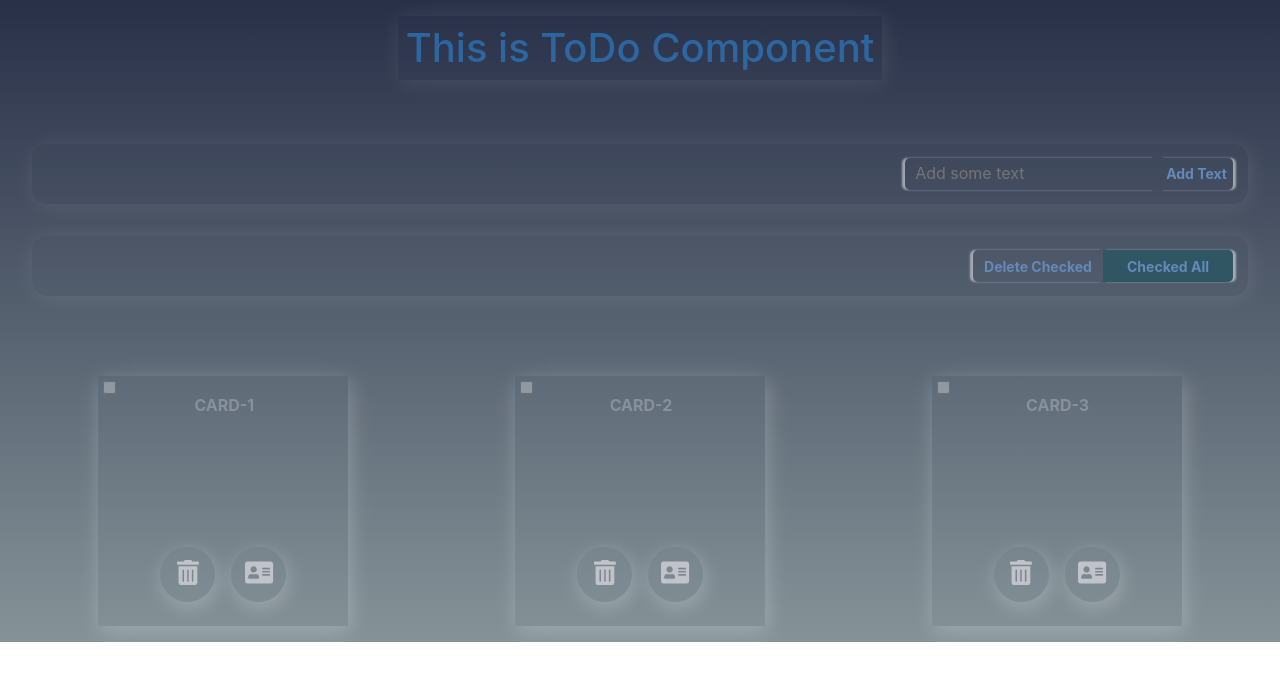
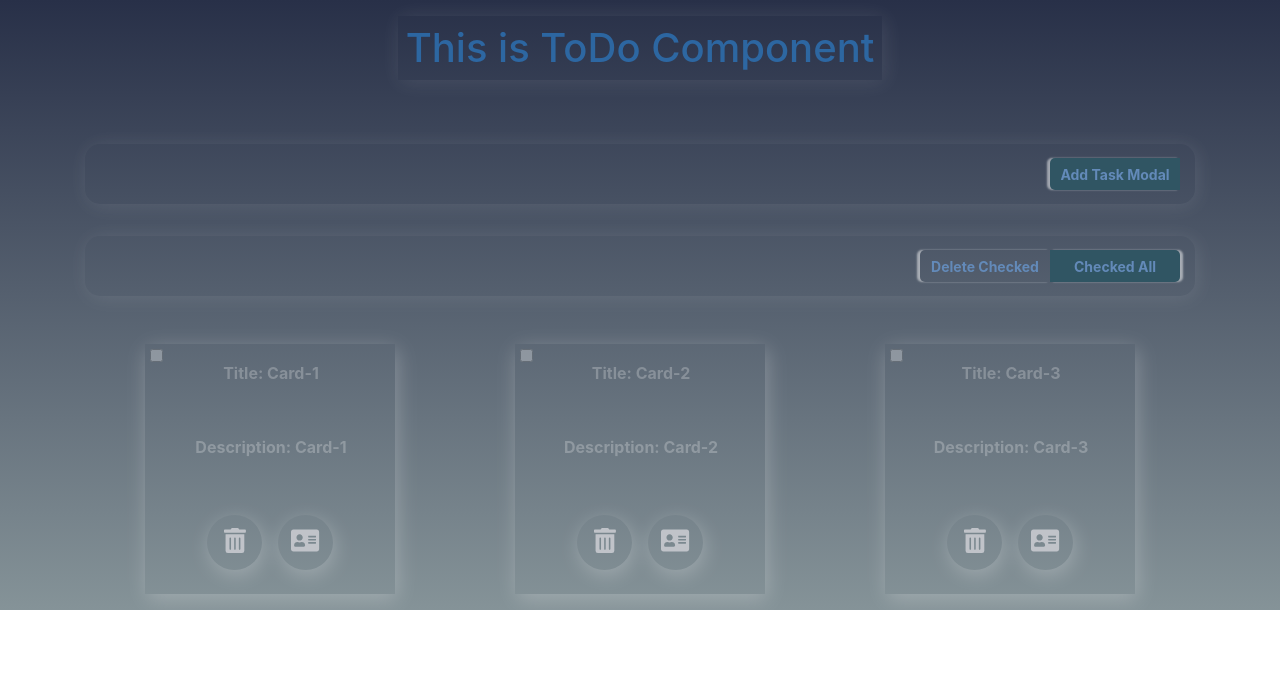
Before and after one commit to gev707/React-ToDo, a React (Create React App) app: page / in a window 1280 px wide. Shown: the top 680 px of the page. Built offline with nearby package versions, Linux system fonts and the light colour scheme.

Commit message:
Modal for Add Card

```diff
--- a/src/App.css
+++ b/src/App.css
@@ -5,6 +5,15 @@
   display: block;
   text-align: center;
   background: linear-gradient(#283048,#859398);
+}
+::-webkit-scrollbar{
+  width: 5px;
+}
+::-webkit-scrollbar-thumb{
+  background: #859398;
+}
+::-webkit-scrollbar-track{
+  background: #3e4866;
 }
 .pos-relative{
   position: relative;
@@ -17,13 +26,6 @@ h2{
   color:rgba(44, 116, 184, 0.788);
   font-size: 2rem;
 }
-
-.d-flex {
-  display: flex;
-}
-.justify-content-around{
-  justify-content: space-around;
-}
 h1{
   text-align: center;
   display: inline-block;
@@ -34,34 +36,72 @@ h1{
   margin-top:1rem !important;
   margin-bottom: 2rem !important;
 }
-.br-2 {
-  border:2px solid red;
-  color: #fff;
+.d-flex {
+  display: flex;
+}
+.justify-content-between{
+  justify-content: space-between;
+}
+.justify-content-around{
+  justify-content: space-around;
 }
 
-.menu {
-  display: flex;
-  align-items: center;
-  justify-content: space-between;
-  width:auto;
-  margin:1rem auto;
-  height: auto;
-  background: #283048;
-  color: #fff;
-  font-size: 20px;
-  padding: 1rem;
+.container {
+  width: 100%;
+  padding-right: 15px;
+  padding-left: 15px;
+  margin-right: auto;
+  margin-left: auto;
 }
-.menu p ,h2{
- margin: 0;
+.row {
+  width:100%;
 }
-.btn-product {
-  margin-left: 25px;
-  background: #283048;
-  color: #fff;
-  padding: 0.5rem;
-  border-radius: 15px;
-  box-shadow: 0px 5px 12px #00000080;
+.col {
+  width:100%;
 }
-.product{
-  padding-block-end: 1rem;
+@media screen and (min-width: 1200px){
+  .container {
+    max-width: 1170px;
+  }
+  .col{
+    width:33.333% !important;
+  }
 }
+
+@media  screen and (min-width: 992px){
+  .container {
+    max-width: 960px;
+  }
+  .col{
+    width:33.333% !important;
+  }
+  .textHolder {
+    display: flex;
+    justify-content: space-around;
+    flex-wrap:wrap;
+    margin: 4rem 0;
+  }
+  .inputHolder {
+    display: flex;
+
+  }
+}
+.filter{
+  filter:blur(2px)
+}
+.noFilter {
+  filter: blur(0);
+}
+
+@media screen and (max-width: 767px){
+  .container {
+    max-width: 720px;
+  }
+}
+
+@media (min-width: 320px){
+  .container {
+    max-width: 100%;
+  }
+
+}
--- a/src/App.js
+++ b/src/App.js
@@ -8,7 +8,6 @@ class App extends React.Component {
   render() {
       return (
         <div className='App'>
-          <h1>This is ToDo Component</h1>
           <ToDo />
         </div>
       )
--- a/src/Components/Todo/AddTask/AddTask.jsx
+++ b/src/Components/Todo/AddTask/AddTask.jsx
@@ -1,52 +1,82 @@
-import React from "react";
+import React, { PureComponent, createRef } from "react";
 import styles from '../todo.module.css'
 import PropTypes from 'prop-types';
 
-class AddTask extends React.PureComponent {
-    state = {
-        inputValue: ''
+class AddTask extends PureComponent {
+    constructor(props) {
+        super(props);
+        this.inputRef = createRef();
+        this.state = {
+            title: '',
+            description: ''
         }
+    };
+
     handleChangeInputValue = (event) => {
-        const { value } = event.target
+        const { name, value } = event.target;
         this.setState({
-            inputValue: value
+            [name]: value
         })
     };
-    handleEnter = (event) => {
-        this.handleSubmit = () => {
-            this.props.addTask(this.state.inputValue);
+
+    handleSubmit = ({ key,type }) => {
+        const { title, description } = this.state;
+        if (!title || !description || (type === 'keypress' && key !== 'Enter')) return;
+        const formData = {
+            title,
+            description
+        }
+        this.props.addTask(formData)
         this.setState({
-                inputValue: ''
+            title: '',
+            description: ''
         })
     };
-        if (event.key === 'Enter') this.handleSubmit()
-    }
+
+    componentDidMount() {
+        this.inputRef.current.focus();
+    };
+
     render() {
-        const {isAnyTasksChecked} =this.props;
-        const{inputValue} = this.state;
+
+        const { isAnyTasksChecked } = this.props;
+        const { title, description } = this.state;
+
         return (
+
             <div>
                 <div className={styles.inputHolder}>
-                    <div>
                     <input
+                        name='title'
                         className={styles.inputItem}
                         type="text"
                         placeholder='Add some text'
                         onChange={this.handleChangeInputValue}
-                            onKeyPress={this.handleEnter}
-                            value={this.state.inputValue}
+                        onKeyPress={this.handleSubmit}
+                        value={title}
                         disabled={isAnyTasksChecked}
+                        ref={this.inputRef}
                     />
                     <button
-                            className={!!inputValue ? styles.btnAdd : styles.disabledBtn}
+                        className={!!title ? styles.btnAdd : styles.disabledBtn}
                         onClick={this.handleSubmit}
-                            disabled={isAnyTasksChecked}
+                        disabled={isAnyTasksChecked || !title || !description}
                     >
                         Add Text
                         </button>
                 </div>
+                <div>
+                    <textarea
+                        name='description'
+                        className={styles.textarea}
+                        onChange={this.handleChangeInputValue}
+                        placeholder='Description...'
+                        style={{ resize: 'none' }}
+                        value={description}>
+                    </textarea>
                 </div>
             </div>
+
         )
     }
 }
--- a/src/Components/Todo/Modal/Modal.jsx
+++ b/src/Components/Todo/Modal/Modal.jsx
@@ -1,29 +1,96 @@
 import PropTypes from 'prop-types';
-import React from "react";
+import React, { PureComponent, createRef } from "react";
 import styles from "./modal.module.css";
-const Modal =({
-    isOpen,
-    editTask
-    })=>{
+class Modal extends PureComponent {
+    constructor(props) {
+        super(props);
+        this.inputRef = createRef();
+        this.state = {
+            title: '',
+            description: ''
+        }
+    };
 
-    return (
-        <div >
-            <div className={!isOpen ? styles.modalClose:styles.modalHolder}>
-                <div
-                className={styles.closeModal}
-                onClick={()=>editTask()}
-                >
-                    <span></span>
+    handleChangeInputValue = (event) => {
+        const { name, value } = event.target;
+        this.setState({
+            [name]: value
+        })
+    };
+
+    handleSubmit = ({ key,type }) => {
+        const { title, description } = this.state;
+        if (!title || !description || (type === 'keypress' && key !== 'Enter')) return;
+        const formData = {
+            title,
+            description
+        }
+        this.props.addTask(formData)
+        this.setState({
+            title: '',
+            description: ''
+        },()=>{
+            this.props.onHide()
+        })
+    };
+
+    componentDidMount() {
+        this.inputRef.current.focus();
+    }
+
+    render(){
+        const {onHide} = this.props;
+        const {title,description} = this.state
+
+        return (
+                <div className={styles.modalHolder}>
+                    <div  className={styles.closeModal}>
+                        <span onClick={onHide}></span>
+                    </div>
+                    <h2>Create Your Card</h2>
+                    <div className='p-2'>
+                        <div className={styles.inputHolder}>
+                            <input
+                                name='title'
+                                className={styles.inputItem}
+                                type="text"
+                                placeholder='Add some text'
+                                onChange={this.handleChangeInputValue}
+                                onKeyPress={this.handleSubmit}
+                                value={title}
+                                ref={this.inputRef}
+                            />
+
+                        </div>
+                        <div>
+                            <textarea
+                                name='description'
+                                className={styles.textarea}
+                                onChange={this.handleChangeInputValue}
+                                placeholder='Description...'
+                                style={{ resize: 'none' }}
+                                value={description}
+                                >
+                            </textarea>
+                        </div>
+                    </div>
+                    <div className={styles.btnSave}>
+                        <button
+                            onClick={onHide}
+                            >Close Card
+                        </button>
+                        <button
+                            onClick={this.handleSubmit}
+                            >Add Card
+                        </button>
+                    </div>
                 </div>
-                <h2>Create Your Card</h2>
-                <button>Edit Card</button>
-            </div>
-        </div>
+        )
+    }
 
-    )
 }
 Modal.propTypes = {
-    isOpen:PropTypes.bool.isRequired,
+    isOpen:PropTypes.bool,
     editTask:PropTypes.func
 }
 export default Modal
--- a/src/Components/Todo/Tasks/Task.jsx
+++ b/src/Components/Todo/Tasks/Task.jsx
@@ -11,23 +11,23 @@ const Task = ({
     deleteTask,
     isAnyTaskChecked,
     isChecked,
-    editTask
+    toggleOpenModal
     }) => {
     return (
         <div className={!isChecked ? styles.taskHolder : styles.tasks}>
             <input
                 className={styles.check}
                 type='checkbox'
-                onChange={() => handleToggleCheckTasks(task._id)}
+                onChange={(e) => handleToggleCheckTasks(task._id)}
                 checked={isChecked}
             />
-            {console.log(isChecked)}
             <div className={styles.taskFlex}>
-                <p>{task.text}</p>
+                <p>Title: {task.title}</p>
+                <p>Description: {task.description}</p>
                 <div>
                     <button>
                         <FontAwesomeIcon
-                            onClick={(e) => deleteTask(task._id)}
+                            onClick={() => deleteTask(task._id)}
                             icon={faTrashAlt}
                             disabled={isAnyTaskChecked}
                         />
@@ -35,7 +35,7 @@ const Task = ({
                     <button>
                         <FontAwesomeIcon
                             icon={faAddressCard}
-                            onClick={()=>editTask()}
+                            onClick={toggleOpenModal}
                         />
                     </button>
                 </div>
@@ -48,13 +48,12 @@ const Task = ({
 Task.propTypes = {
     task:PropTypes.shape({
         _id:PropTypes.string.isRequired,
-        text:PropTypes.string,
+        title:PropTypes.string.isRequired,
+        description:PropTypes.string.isRequired
     }),
     handleToggleCheckTasks:PropTypes.func,
-    deleteTask:PropTypes.func,
-    editTask:PropTypes.func,
-    isAnyTaskChecked:PropTypes.bool,
-    isChecked:PropTypes.bool.isRequired
+    deleteTask:PropTypes.func.isRequired,
+    isChecked:PropTypes.bool
 
 }
 export default memo(Task);
--- a/src/Components/Todo/Tasks/task.module.css
+++ b/src/Components/Todo/Tasks/task.module.css
@@ -6,8 +6,8 @@
     box-shadow: 2px 5px 20px rgb(255 255 255 / 25%);
     text-shadow: 1px 1px rgb(250 250 250 / 25%);
     font-weight: 700;
-    text-transform: uppercase;
-    padding:1rem 0 ;
+    text-transform: capitalize;
+    padding:1rem 10px ;
     margin: 1rem ;
     -webkit-text-fill-color: transparent;
     word-break: break-all;
--- a/src/Components/Todo/ToDo.jsx
+++ b/src/Components/Todo/ToDo.jsx
@@ -1,5 +1,4 @@
 import React from "react";
-import AddTask from "../Todo/AddTask/AddTask";
 import IdGenerator from "../Todo/helpers/IdGenerators";
 import Task from '../Todo/Tasks/Task';
 import Modal from '../Todo/Modal/Modal'
@@ -10,32 +9,33 @@ class Todo extends React.Component {
         tasks: [
             {
                 _id: IdGenerator(),
-                text: 'Card-1',
+                title: 'Card-1',
+                description: 'Card-1'
             },
             {
                 _id: IdGenerator(),
-                text: 'Card-2',
+                title: 'Card-2',
+                description: 'Card-2'
             },
             {
                 _id: IdGenerator(),
-                text: 'Card-3',
+                title: 'Card-3',
+                description: 'Card-3'
             },
         ],
         checkedTasks: new Set(),
+        isOpenModal:false
     };
-    addTask = (inputValue) => {
+    addTask = (formData) => {
         const task = [...this.state.tasks];
-        if (inputValue !== '') {
         task.push({
-                text: inputValue,
+            ...formData,
             _id: IdGenerator()
         });
         this.setState({
             tasks: task,
         });
-        } else {
-            alert('Write SomeThing')
-        }
+
     }
     deleteTask = (id) => {
         let task = [...this.state.tasks];
@@ -44,13 +44,13 @@ class Todo extends React.Component {
             tasks: task
         })
     }
-    handleToggleCheckTasks = (id) => {
-        const checkedTasks = this.state.checkedTasks;
-        if (!checkedTasks.has(id)) checkedTasks.add(id);
-        else checkedTasks.clear(id);
+    handleToggleCheckTasks = (_id) => {
+        let checkedTasks = new Set(this.state.checkedTasks)
+        if (!checkedTasks.has(_id)) checkedTasks.add(_id);
+        else checkedTasks.delete(_id);
         this.setState({
             checkedTasks
-        })
+        });
     }
     deleteCheckedTasks = () => {
         let tasks = this.state.tasks;
@@ -62,24 +62,24 @@ class Todo extends React.Component {
         })
     }
     toggleCheckedAllTasks = () => {
-        let {tasks} = this.state;
+        let { tasks } = this.state;
         let checkedTasks = this.state.checkedTasks;
-        if(tasks.length === checkedTasks.size) checkedTasks.clear();
-        else tasks.forEach(task=> {
+        if (tasks.length === checkedTasks.size) checkedTasks.clear();
+        else tasks.forEach(task => {
             checkedTasks.add(task._id);
         })
         this.setState({
             checkedTasks
         })
     }
-    editTask =()=>{
-        const {isOpen} = this.state
+    toggleOpenModal = () => {
+        const { isOpenModal } = this.state
         this.setState({
-            isOpen:!isOpen
+            isOpenModal: !isOpenModal
         })
     }
     render() {
-        const { tasks, checkedTasks,isOpen } = this.state;
+        const { tasks, checkedTasks, isOpenModal} = this.state;
         const task = tasks.map(task => {
             return <Task
                 task={task}
@@ -88,17 +88,20 @@ class Todo extends React.Component {
                 handleToggleCheckTasks={this.handleToggleCheckTasks}
                 isAnyTaskChecked={checkedTasks.size}
                 isChecked={checkedTasks.has(task._id)}
-                editTask={this.editTask}
+                toggleOpenModal={this.toggleOpenModal}
             />
         });
         return (
-            <section className={!isOpen?'fliter':"notFilter"}>
-                <AddTask
-                    checkedTasks={checkedTasks}
-                    deleteCheckedTasks={this.deleteCheckedTasks}
-                    addTask={this.addTask}
-                    isAnyTaskChecked={!!checkedTasks.size}
-                />
+            <section className='container'>
+                <div className={isOpenModal ? 'filter' : "noFilter"}>
+                    <h1>This is ToDo Component</h1>
+                    <div className={styles.inputHolder}>
+                        <button
+                            className={styles.btnAddText}
+                            onClick={this.toggleOpenModal}
+                            >Add Task Modal
+                        </button>
+                    </div>
                     <div className={styles.btnHolder}>
                         <button
                             onClick={this.deleteCheckedTasks}
@@ -111,7 +114,7 @@ class Todo extends React.Component {
                             onClick={this.toggleCheckedAllTasks}
                             className={styles.btnCheckAll}
                         >
-                        {tasks.length === checkedTasks.size ? "Remove Checked": "Checked All"}
+                            {tasks.length === checkedTasks.size ? "Remove Checked" : "Checked All"}
                         </button>
                     </div>
                     <div className={styles.container}>
@@ -121,10 +124,13 @@ class Todo extends React.Component {
                             </div>
                         </div>
                     </div>
-                <Modal
-                    isOpen={isOpen}
-                    editTask={this.editTask}
-                />
+                </div>
+
+                {isOpenModal && <Modal
+                    onHide={this.toggleOpenModal}
+                    checkedTasks={checkedTasks}
+                    addTask={this.addTask}
+                />}
             </section>
         )
     }
--- a/src/Components/Todo/todo.module.css
+++ b/src/Components/Todo/todo.module.css
@@ -2,8 +2,21 @@
     display: flex;
     justify-content: space-around;
     flex-wrap:wrap;
-    margin: 4rem 0;
-
+}
+.btnAddText {
+  box-shadow: -3px 0px 2px rgb(255 255 255 / 50%);
+  background: #305563;
+  border: none;
+  border-top-left-radius: 5px;
+  border-bottom-left-radius: 5px;
+  outline: none;
+  color: rgb(99, 138, 185);
+  font-weight: 700;
+  font-size: 14px;
+  cursor:pointer  !important;
+  transition: all 0.3s ease-out;
+  height: 32px;
+  width: 130px;
 }
 .inputHolder {
   display: flex;
@@ -11,11 +24,10 @@
   height: auto;
   box-shadow: 2px 2px 20px rgb(255 255 255 / 10%);
   padding:10px 15px;
-  margin:2rem;
+  margin:2rem 0;
   height: 60px;
   align-items: center;
   border-radius: 15px;
-  filter: blur(0px) !important;
 }
 .btnHolder{
     display: flex;
@@ -23,7 +35,7 @@
     height: auto;
     box-shadow: 2px 2px 20px rgb(255 255 255 / 10%);
     padding:10px 15px;
-    margin:2rem;
+    margin:2rem 0;
     height: 60px;
     align-items: center;
    border-radius: 15px;
@@ -95,6 +107,9 @@
   cursor: no-drop;
 }
 
+.inputItem:focus{
+  box-shadow: 0px 0px 5px rgb(99, 138, 185) / 50%;
+}
 .inputItem:hover{
   width: 450px !important;
   background:#305563;
@@ -106,7 +121,6 @@
   background: rgba(221, 221, 221, 0.452);
 }
 .btnAdd:disabled{
-  color:rgba(221, 221, 221, 0.562);
   transition: all 0.3s ease-out;
   background:none;
   cursor: no-drop;
@@ -119,69 +133,22 @@
   border-top-right-radius: 5px;
   border-bottom-right-radius: 5px;
   outline: none;
-  color: rgb(99, 138, 185);
   font-weight: 700;
   font-size: 14px;
   cursor: no-drop;
   transition: all 0.3s ease-out;
   height: 32px;
 }
-.d-flex {
-  display: flex;
+.textarea {
+  width:100%;
+  background: transparent;
+  border:none;
+  box-shadow: 0px 0px 10px rgb(255 255 255 / 25%);
+  padding:5px 10px;
+  border-radius: 15px;
+  outline: none;
 }
-.justify-content-around{
-  justify-content: space-around;
+.vh{
+  height:100vh;
+  overflow: hidden;
 }
-
-.container {
-  width: 100%;
-  padding-right: 15px;
-  padding-left: 15px;
-  margin-right: auto;
-  margin-left: auto;
-}
-.row {
-  width:100%;
-}
-.col {
-  width:100%;
-}
-@media screen and (min-width: 1200px){
-  .container {
-    max-width: 1170px;
-  }
-  .col{
-    width:33.333% !important;
-  }
-}
-
-@media  screen and (min-width: 992px){
-  .container {
-    max-width: 960px;
-  }
-  .col{
-    width:33.333% !important;
-  }
-  .textHolder {
-    display: flex;
-    justify-content: space-around;
-    flex-wrap:wrap;
-    margin: 4rem 0;
-  }
-  .inputHolder {
-    display: flex;
-
-  }
-}
-@media screen and (max-width: 767px){
-  .container {
-    max-width: 720px;
-  }
-}
-
-@media (min-width: 320px){
-  .container {
-    max-width: 100%;
-  }
-
-}
```
Also changed, not shown: src/Components/Todo/Modal/modal.module.css (+106 -7 lines). Lines whose indentation alone changed are shown as unchanged.
